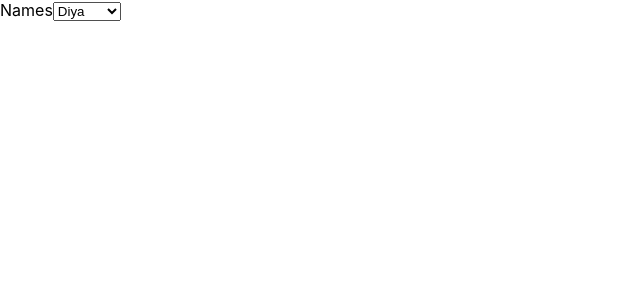
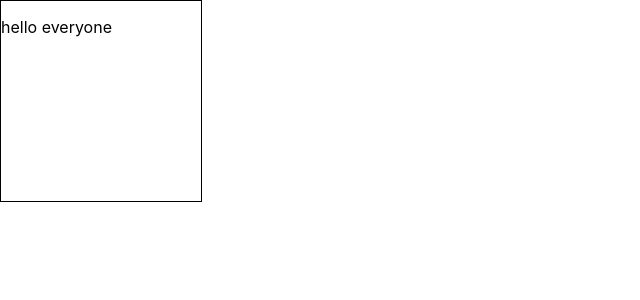
Before and after one commit to dtarxanyan/movies-project, a React (Create React App) app: page / in a window 1280 px wide. Shown: the top 300 px of the page, without its empty margins (0-640 px from the left). Built offline with nearby package versions, Linux system fonts and the light colour scheme.

Commit message:
create box using child props

```diff
--- a/src/App.js
+++ b/src/App.js
@@ -1,10 +1,20 @@
-import React from 'react';
+import React, {Fragment} from 'react';
 import TableContainer from './components/Table/TableContainer';
 import DropdownContainer from './components/Dropdown/DropdownContainer';
+import FrameTest from "./components/frameTest";
+
+
 
 class App extends React.Component {
   render() {
-    return <DropdownContainer />;
+    return (
+
+          <FrameTest>
+                <p>hello everyone </p>
+          </FrameTest>
+
+
+    )
   }
 }
 
--- /dev/null
+++ b/src/components/frameTest/index.js
@@ -0,0 +1,20 @@
+import React, {Component} from 'react';
+
+class FrameTest extends Component {
+    constructor(props) {
+        super(props);
+    }
+
+
+    render() {
+        const {children} =this.props
+        return (
+            <div className={"frame"}>
+                {children}
+
+            </div>
+        );
+    }
+}
+
+export default FrameTest;
--- a/src/index.css
+++ b/src/index.css
@@ -11,3 +11,9 @@ code {
   font-family: source-code-pro, Menlo, Monaco, Consolas, 'Courier New',
     monospace;
 }
+
+.frame{
+  width: 200px;
+  height: 200px;
+  border: 1px solid black
+}
```
